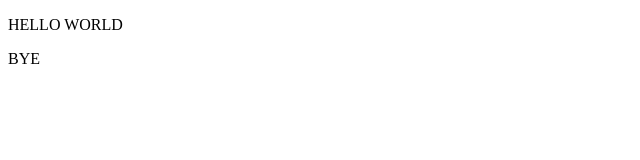
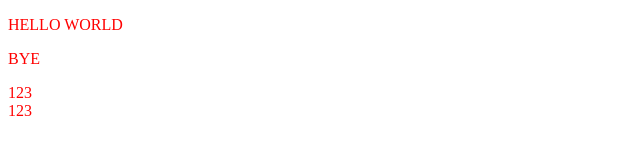
Before and after one commit to DmitrijPerejro/example, a website: page index.html in a window 1280 px wide. Shown: the whole page, without its empty margins (0-640 px from the left). Drawn offline with Linux system fonts and the light colour scheme.

Commit message:
add styles

```diff
--- a/index.html
+++ b/index.html
@@ -5,9 +5,14 @@
     <meta http-equiv="X-UA-Compatible" content="IE=edge" />
     <meta name="viewport" content="width=device-width, initial-scale=1.0" />
     <title>Document</title>
+    <link rel="stylesheet" href="./style.css" />
   </head>
   <body>
     <p>HELLO WORLD</p>
     <p>BYE</p>
+    <section>
+      <div>123</div>
+    </section>
+    <section>123</section>
   </body>
 </html>
--- /dev/null
+++ b/style.css
@@ -0,0 +1,3 @@
+body {
+  color: red;
+}
```
